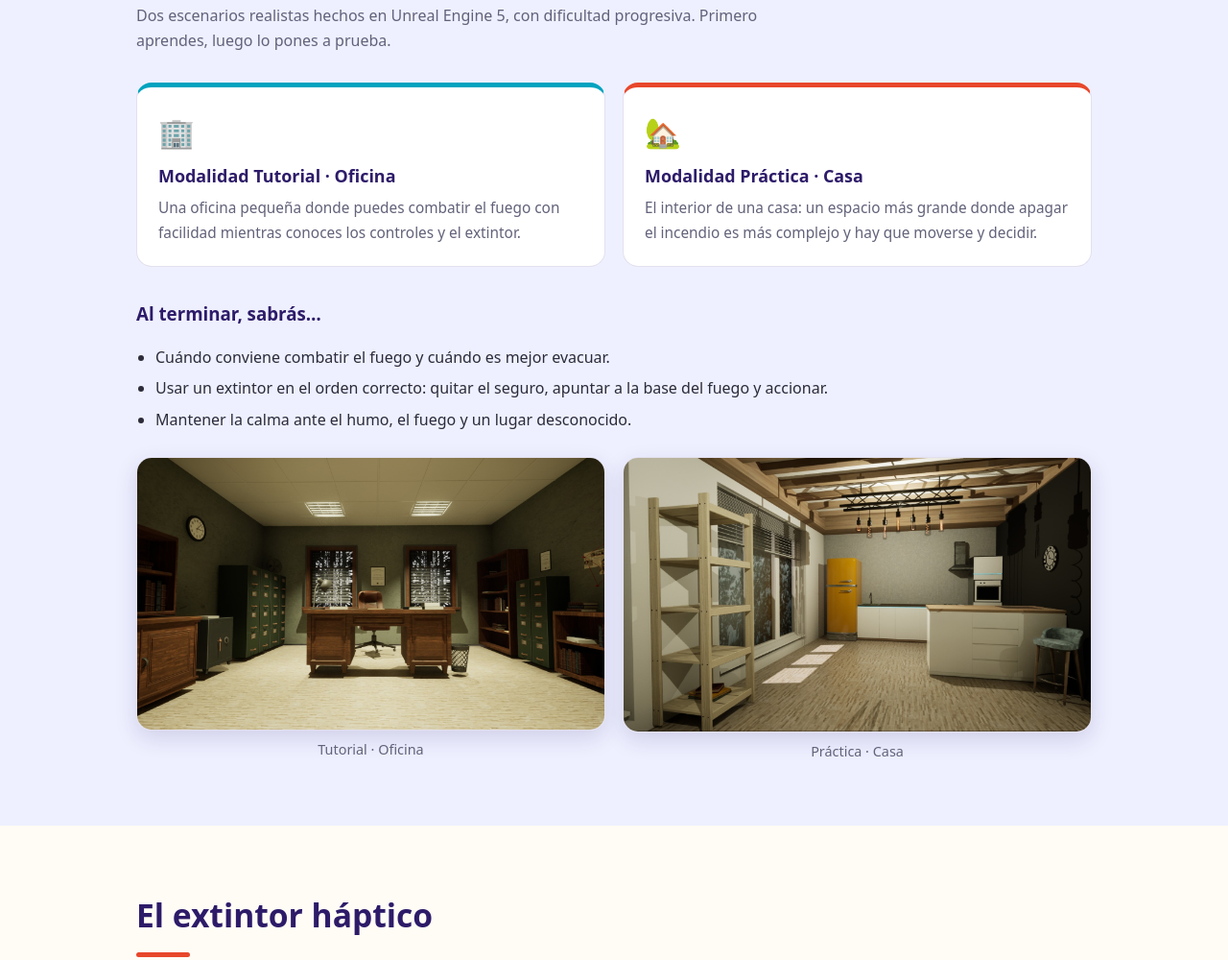
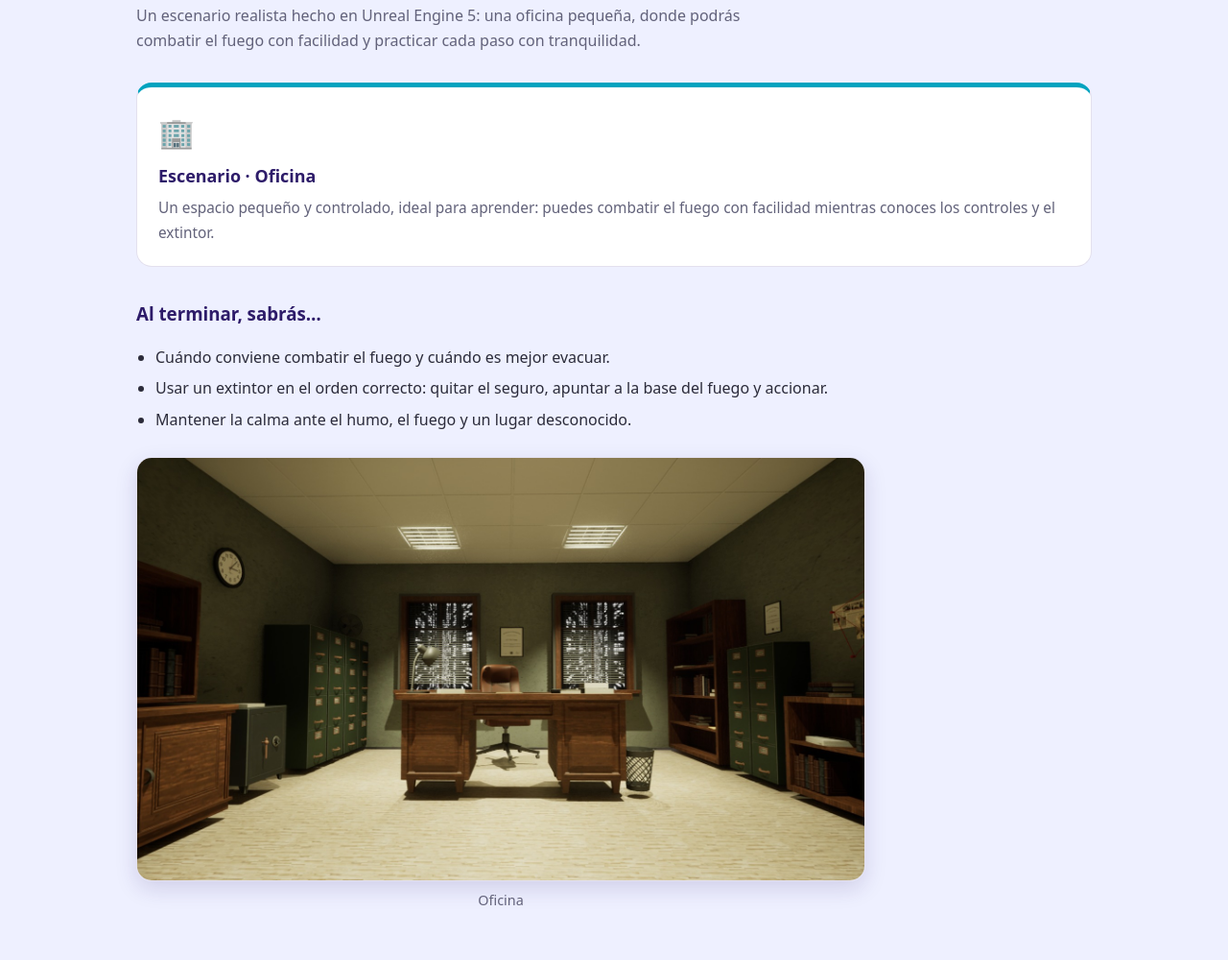
Before and after one commit to moonathh/EndeavorRV, a plain HTML site: page index.html in a window 1280 px wide. Shown: the part 1466-2466 px from the top of the page at 96% size. Drawn offline with Linux system fonts and the light colour scheme.

Commit message:
actualizacion

```diff
--- a/index.html
+++ b/index.html
@@ -20,7 +20,7 @@
   <img class="logo-img" src="img/logo.png" alt="EndeavorVR">
   <span class="tag">Realidad Virtual · Unreal Engine 5 · Arduino</span>
   <h1>Aprende a apagar un incendio antes de que ocurra</h1>
-  <p>Simulador de Combate a Fuego en Interiores: practica en casa u oficina, de forma segura, con un extintor háptico que realmente puedes sostener.</p>
+  <p>Simulador de Combate a Fuego en Interiores: practica en una oficina, de forma segura, con un extintor háptico que realmente puedes sostener.</p>
   <a class="btn p" href="#simulador">Conocer el simulador</a><a class="btn s" href="#haptico">Ver el extintor háptico</a>
 </div></header>
 
@@ -37,10 +37,9 @@
 
 <section class="alt" id="simulador"><div class="wrap">
   <h2>El simulador</h2>
-  <p class="lead">Dos escenarios realistas hechos en Unreal Engine 5, con dificultad progresiva. Primero aprendes, luego lo pones a prueba.</p>
+  <p class="lead">Un escenario realista hecho en Unreal Engine 5: una oficina pequeña, donde podrás combatir el fuego con facilidad y practicar cada paso con tranquilidad.</p>
   <div class="grid">
-    <div class="card c"><div class="ico">🏢</div><h3>Modalidad Tutorial · Oficina</h3><p>Una oficina pequeña donde puedes combatir el fuego con facilidad mientras conoces los controles y el extintor.</p></div>
-    <div class="card f"><div class="ico">🏡</div><h3>Modalidad Práctica · Casa</h3><p>El interior de una casa: un espacio más grande donde apagar el incendio es más complejo y hay que moverse y decidir.</p></div>
+    <div class="card c"><div class="ico">🏢</div><h3>Escenario · Oficina</h3><p>Un espacio pequeño y controlado, ideal para aprender: puedes combatir el fuego con facilidad mientras conoces los controles y el extintor.</p></div>
   </div>
   <h3 style="margin:34px 0 12px;color:var(--head)">Al terminar, sabrás…</h3>
   <ul class="ok">
@@ -48,16 +47,10 @@
     <li>Usar un extintor en el orden correcto: quitar el seguro, apuntar a la base del fuego y accionar.</li>
     <li>Mantener la calma ante el humo, el fuego y un lugar desconocido.</li>
   </ul>
-  <div class="galeria">
-  <figure>
-    <img class="foto" src="img/oficina.jpeg" alt="Escenario de la oficina del simulador" loading="lazy">
-    <figcaption>Tutorial · Oficina</figcaption>
+  <figure style="margin:26px 0 0;max-width:760px">
+    <img class="foto" src="img/oficina.jpeg" alt="Escenario de la oficina en el simulador" loading="lazy">
+    <figcaption>Oficina</figcaption>
   </figure>
-  <figure>
-    <img class="foto" src="img/casa.jpeg" alt="Escenario de la casa del simulador" loading="lazy">
-    <figcaption>Práctica · Casa</figcaption>
-  </figure>
-</div>
 </div></section>
 
 <section id="haptico"><div class="wrap">
```
